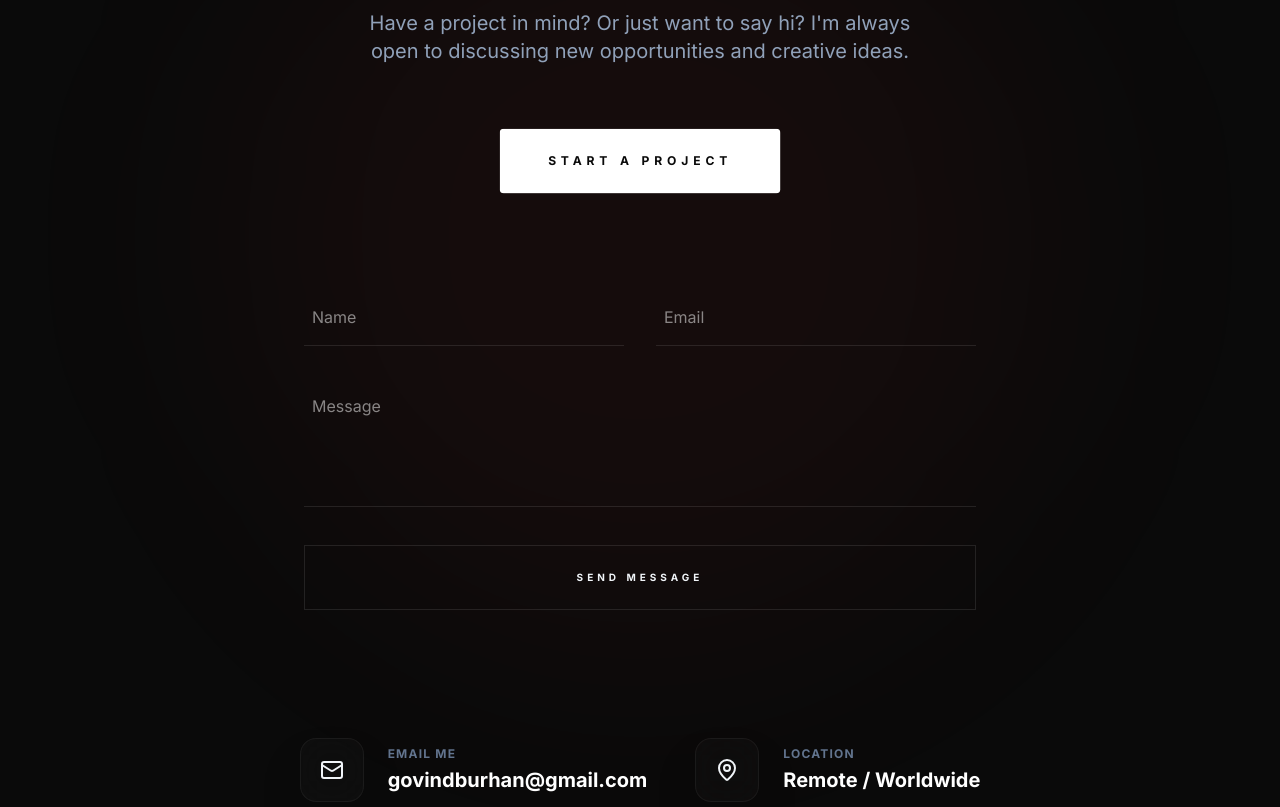
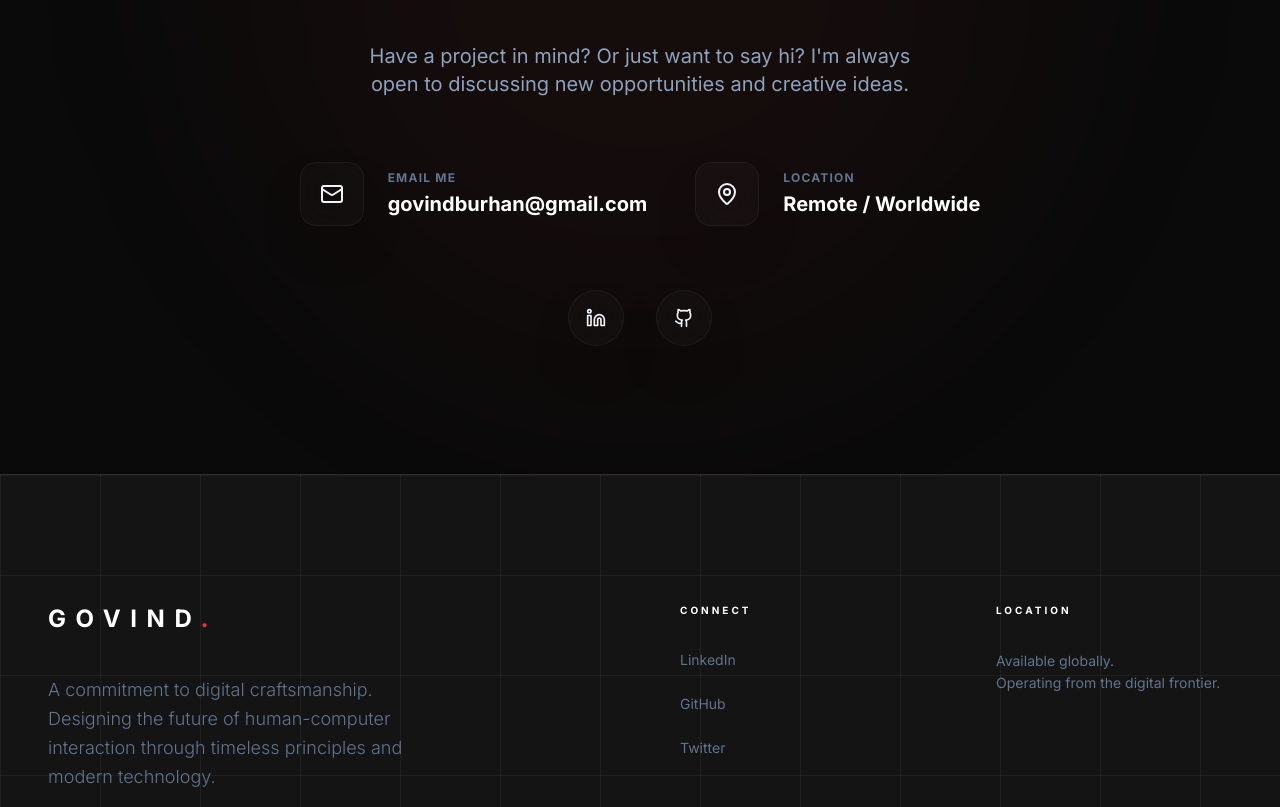
Before and after one commit to Govind-10090/Portfolio, a React (Vite) app: page / in a window 1280 px wide. Shown: the part 5641-6448 px from the top of the page. Built offline with nearby package versions, Linux system fonts and the light colour scheme; a web font is replaced by a local one.

Commit message:
Improve philosophy section and remove contact form elements

```diff
--- a/src/components/About.tsx
+++ b/src/components/About.tsx
@@ -4,8 +4,8 @@ import { motion } from 'motion/react';
 export default function About() {
   const heading = "The Craft of Invisible Design";
   const bodyParagraphs = [
-    "Design is not a coat of paint; it is the skeleton. I am developing a philosophy that prioritizes clarity over decoration and purpose over trend.",
-    "My approach is rooted in the Swiss International Style—objective, functional, and mathematically sound. I believe that the best interface is the one that disappears, leaving only the user and their intent."
+    "Design transcends mere aesthetics; it forms the very foundation of user experience. Our philosophy centers on clarity amidst complexity, functionality over fleeting trends, and solutions that endure.",
+    "Embracing the principles of Swiss International Style—objective, functional, and mathematically precise—we strive for interfaces that vanish into the background, enabling pure user intent."
   ];
 
   return (
--- a/src/components/Contact.tsx
+++ b/src/components/Contact.tsx
@@ -22,76 +22,6 @@ export default function Contact() {
             <p className="text-slate-400 text-xl mx-auto mb-16 max-w-xl">
               Have a project in mind? Or just want to say hi? I'm always open to discussing new opportunities and creative ideas.
             </p>
-
-            {/* Primary CTA Button with Pulse Effect */}
-            <motion.button
-              animate={{ scale: [1, 1.02, 1] }}
-              transition={{ duration: 2, repeat: Infinity, ease: "easeInOut" }}
-              whileHover={{
-                scale: 1.05,
-                boxShadow: "0 0 30px rgba(230, 57, 70, 0.4)",
-                backgroundColor: "#E63946",
-                color: "#FFFFFF"
-              }}
-              whileTap={{ scale: 0.95 }}
-              className="px-12 py-6 bg-white text-primary font-bold text-xs uppercase tracking-[0.4em] rounded-sm mb-24 transition-all duration-300"
-            >
-              Start a Project
-            </motion.button>
-
-            {/* Contact Form with Micro-interactions */}
-            <motion.form
-              initial={{ opacity: 0, y: 30 }}
-              whileInView={{ opacity: 1, y: 0 }}
-              viewport={{ once: true }}
-              className="w-full max-w-2xl mx-auto mb-32 space-y-8"
-            >
-              <div className="grid grid-cols-1 md:grid-cols-2 gap-8">
-                <div className="relative group">
-                  <input
-                    type="text"
-                    placeholder="Name"
-                    className="w-full bg-transparent border-b border-white/10 py-4 px-2 text-white outline-none focus:border-accent transition-all duration-300 peer"
-                  />
-                  <motion.div
-                    initial={{ scaleX: 0 }}
-                    whileFocus={{ scaleX: 1 }}
-                    className="absolute bottom-0 left-0 w-full h-0.5 bg-accent origin-left transition-transform duration-300"
-                  />
-                </div>
-                <div className="relative group">
-                  <input
-                    type="email"
-                    placeholder="Email"
-                    className="w-full bg-transparent border-b border-white/10 py-4 px-2 text-white outline-none focus:border-accent transition-all duration-300 peer"
-                  />
-                  <motion.div
-                    initial={{ scaleX: 0 }}
-                    whileFocus={{ scaleX: 1 }}
-                    className="absolute bottom-0 left-0 w-full h-0.5 bg-accent origin-left transition-transform duration-300"
-                  />
-                </div>
-              </div>
-              <div className="relative group">
-                <textarea
-                  placeholder="Message"
-                  rows={4}
-                  className="w-full bg-transparent border-b border-white/10 py-4 px-2 text-white outline-none focus:border-accent transition-all duration-300 peer resize-none"
-                />
-                <motion.div
-                  initial={{ scaleX: 0 }}
-                  whileFocus={{ scaleX: 1 }}
-                  className="absolute bottom-0 left-0 w-full h-0.5 bg-accent origin-left transition-transform duration-300"
-                />
-              </div>
-              <motion.button
-                whileHover={{ scale: 1.02 }}
-                whileTap={{ scale: 0.98 }}
-                className="w-full py-6 border border-white/10 text-[10px] font-bold uppercase tracking-[0.4em] hover:bg-white hover:text-primary transition-all duration-300"
-              >
-                Send Message
-              </motion.button>
-            </motion.form>
 
             <div className="flex flex-col md:flex-row items-center justify-center gap-12">
               <motion.a
```
